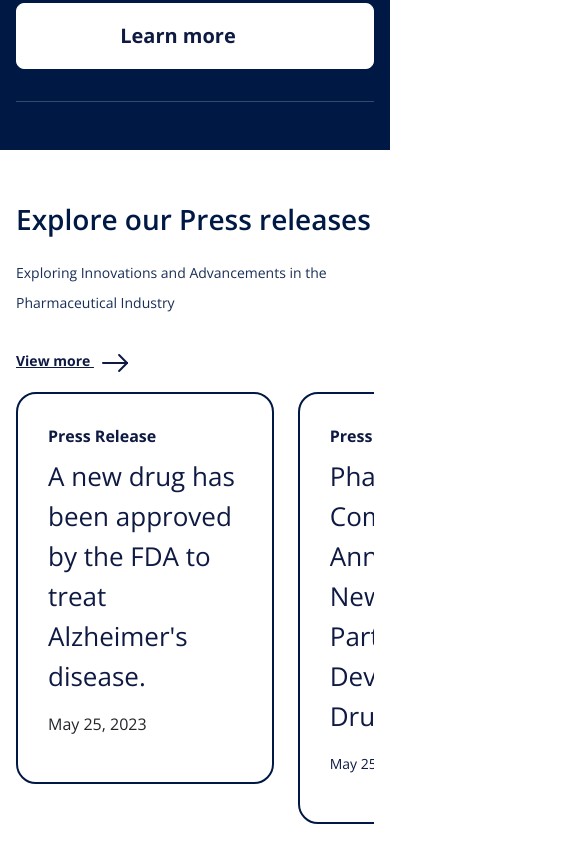
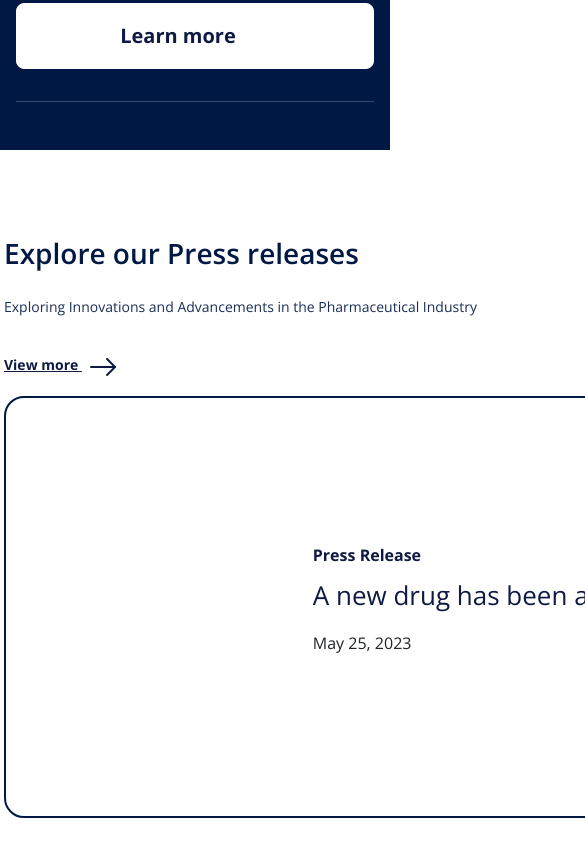
Before and after one commit to tanjeem1239/commons-template, a website: page index.html in a window 390 px wide. Shown: the part 2049-2904 px from the top of the page, 585 px wide, since content can reach past the window. Drawn offline with nearby package versions, Linux system fonts and the light colour scheme.

Commit message:
change html scss

```diff
--- a/assets/scss/components/_press-release.scss
+++ b/assets/scss/components/_press-release.scss
@@ -1,18 +1,20 @@
 .press-release {
   padding-left: 13.75rem;
   padding-top: 5rem;
-  @media (max-width: 1199.98px) {
-    margin-left: 5.75rem;
-    margin-right: 5.75rem;
+  @include media-breakpoint-down(lg) {
+    display: flex;
+    flex-direction: row;
+    padding-left: 3rem;
+    padding-right: 3rem;
+    padding-top: 4rem;
+
   }
-  @media (max-width: 575.98px) {
-    padding: 0rem 0rem;
-    padding-top: 1.875rem;
-    padding-bottom: 1.875rem;
-    margin-left: 1rem;
-    margin-right: 1rem;
-    background-size: cover;
+  @include media-breakpoint-down(sm) {
+    padding-left: 0.25rem;
+    padding-right: 0.25rem;
+    padding-top: 4rem;
   }
+
   &__wrapper{
     @media (max-width: 575.98px) {
       display: flex;
@@ -103,6 +105,7 @@
 
   .w-48{
     width: 280% !important;
+    height: 50vh;
     @media (max-width: 575.98px) {
       width: 400% !important;
     }
--- a/index.html
+++ b/index.html
@@ -191,6 +191,7 @@
   <!-- Welcome Section End  -->
 
   <!-- Press release section start -->
+  <section>
     <div class="press-release">
       <div class="d-flex press-release__wrapper">
         <div class="press-release__left col-lg-4">
@@ -289,6 +290,8 @@
         </div>
       </div>
     </div>
+  </section>
+
 <!-- Press release section end -->
 
   <!-- Research Section Start  -->
```
Also changed, not shown: assets/css/style.css, 1 other file. Lines whose indentation alone changed are shown as unchanged.
